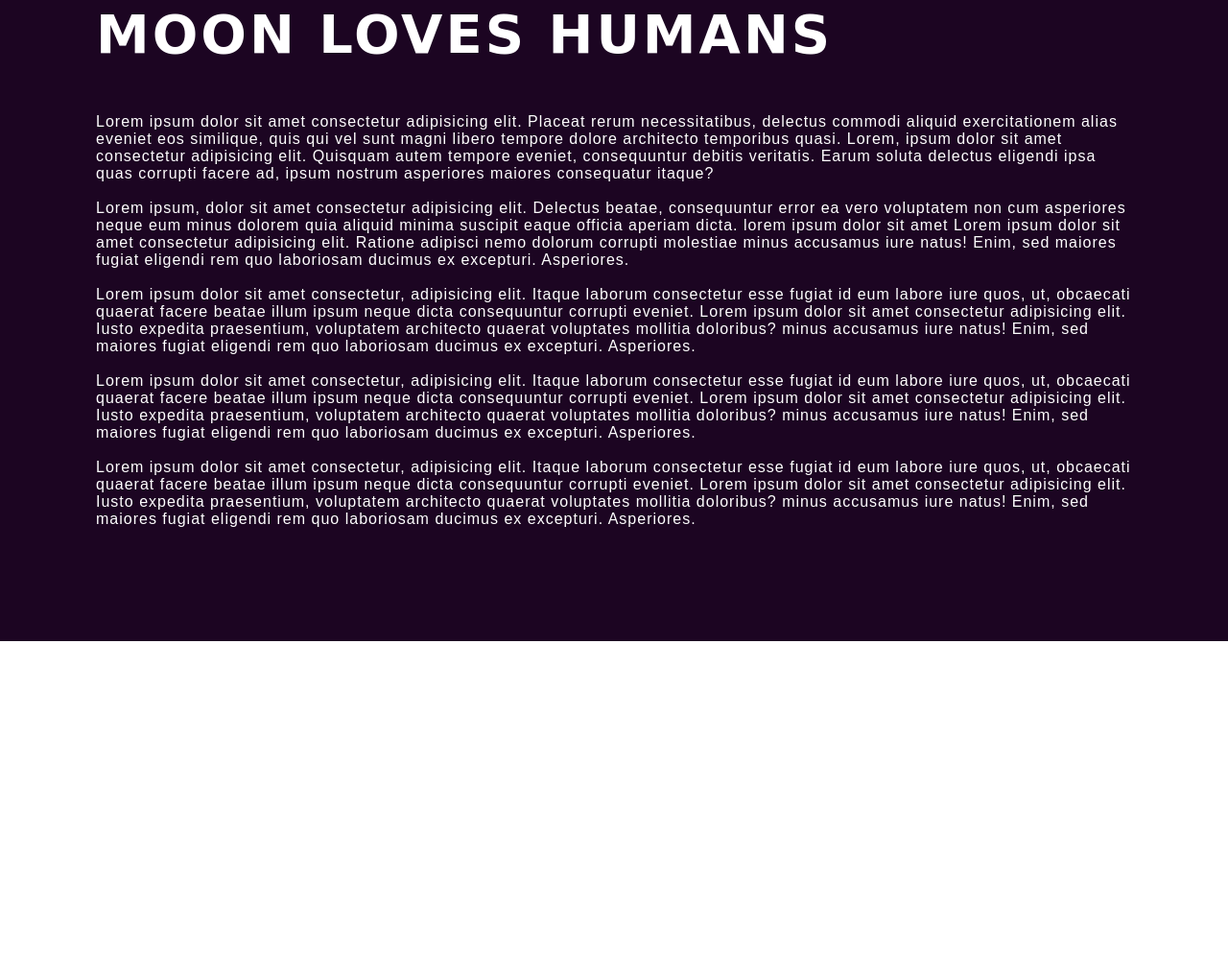
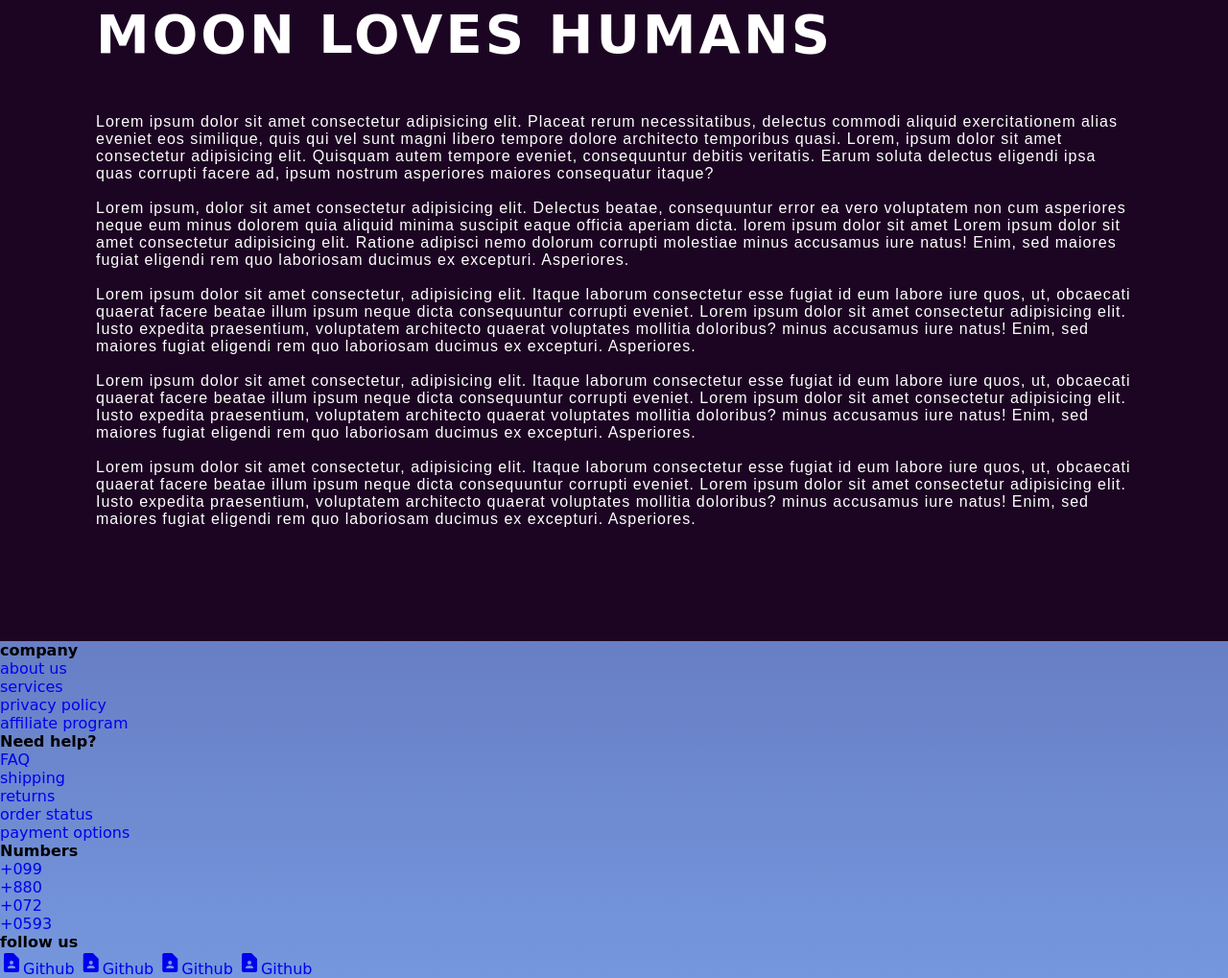
Before and after one commit to WMYM-Experimental/SecondTryWebsite, a plain HTML site: page index.html in a window 1280 px wide. Shown: the part 897-1916 px from the top of the page at 96% size. Before the commit the page ends 1565 px from the top, so only its background shows below. Drawn offline with Linux system fonts and the light colour scheme; a web font is replaced by a local one.

Commit message:
add a footer  structure, link google icons api and added favicons

```diff
--- a/index.html
+++ b/index.html
@@ -14,16 +14,23 @@
     <link rel="preconnect" href="https://fonts.googleapis.com">
     <link rel="preconnect" href="https://fonts.gstatic.com" crossorigin>
     <link href="https://fonts.googleapis.com/css2?family=Odibee+Sans&display=swap" rel="stylesheet">
+    <!-- google icons -->
+    <link href="https://fonts.googleapis.com/icon?family=Material+Icons" rel="stylesheet">
+    <!-- favicon  -->
+    <link rel="apple-touch-icon" sizes="180x180" href="img/favicon/apple-touch-icon.png">
+    <link rel="icon" type="image/png" sizes="32x32" href="img/favicon/favicon-32x32.png">
+    <link rel="icon" type="image/png" sizes="16x16" href="img/favicon/favicon-16x16.png">
 </head>
 
 <body>
     <header id="header">
-        <a href="#" class="header__logo">WMYM</a>
+        <a href="#header" class="header__logo">WMYM</a>
         <ul id="header__ul">
-            <li class="header__ul--li"><a href="#" class="header__ul__li--a header__ul__li_active">Home</a></li>
-            <li class="header__ul--li"><a href="#" class="header__ul__li--a">About</a></li>
-            <li class="header__ul--li"><a href="#" class="header__ul__li--a">Work</a></li>
-            <li class="header__ul--li"><a href="#" class="header__ul__li--a">Contact</a></li>
+            <li class="header__ul--li"><a href="#header" class="header__ul__li--a header__ul__li_active">Home</a></li>
+            <li class="header__ul--li"><a href="#about" class="header__ul__li--a">About</a></li>
+            <li class="header__ul--li"><a href="https://github.com/WashingtonYandun?tab=repositories"
+                    class="header__ul__li--a">Work</a></li>
+            <li class="header__ul--li"><a href="#contact" class="header__ul__li--a">Contact</a></li>
         </ul>
     </header>
 
@@ -35,6 +42,7 @@
         <a href="#about" class="section__a" id="section__a_btn">More</a>
         <img src="img/parallax/mountains_front.png" id="mountains_front" class="section__img">
     </section>
+
 
     <div class="about" id="about">
         <h2 class="about__title">Moon loves humans</h2>
@@ -70,12 +78,70 @@
             Asperiores.<br><br>
         </p>
     </div>
-    <!-- <footer id="contact">
+
+
+    <footer class="footer" id="contact">
+
         <div class="container">
-            <div class="container__row">
+
+            <div class="footer__row">
+
+                <div class="footer__column">
+                    <h4 class="column-title">company</h4>
+                    <ul>
+                        <li><a class="column__ul__li--a" href="#">about us</a></li>
+                        <li><a class="column__ul__li--a" href="#">services</a></li>
+                        <li><a class="column__ul__li--a" href="#">privacy policy</a></li>
+                        <li><a class="column__ul__li--a" href="#">affiliate program</a></li>
+                    </ul>
+                </div>
+
+                <div class="footer__column">
+                    <h4 class="column-title">Need help?</h4>
+                    <ul>
+                        <li><a class="column__ul__li--a" href="#">FAQ</a></li>
+                        <li><a class="column__ul__li--a" href="#">shipping</a></li>
+                        <li><a class="column__ul__li--a" href="#">returns</a></li>
+                        <li><a class="column__ul__li--a" href="#">order status</a></li>
+                        <li><a class="column__ul__li--a" href="#">payment options</a></li>
+                    </ul>
+                </div>
+
+                <div class="footer__column">
+                    <h4 class="column-title">Numbers</h4>
+                    <ul>
+                        <li><a class="column__ul__li--a" href="#">+099</a></li>
+                        <li><a class="column__ul__li--a" href="#">+880</a></li>
+                        <li><a class="column__ul__li--a" href="#">+072</a></li>
+                        <li><a class="column__ul__li--a" href="#">+0593</a></li>
+                    </ul>
+                </div>
+
+                <div class="footer__column">
+                    <h4 class="column-title">follow us</h4>
+                    <div class="column__contact-links">
+                        <a class="column__ul__li--a" href="https://github.com/WashingtonYandun" target="_blank"><span
+                                class="material-icons material-icons-outlined">
+                                contact_page
+                            </span>Github</a>
+                        <a class="column__ul__li--a" href="https://github.com/WashingtonYandun" target="_blank"><span
+                                class="material-icons material-icons-outlined">
+                                contact_page
+                            </span>Github</a>
+                        <a class="column__ul__li--a" href="https://github.com/WashingtonYandun" target="_blank"><span
+                                class="material-icons material-icons-outlined">
+                                contact_page
+                            </span>Github</a>
+                        <a class="column__ul__li--a" href="https://github.com/WashingtonYandun" target="_blank"><span
+                                class="material-icons material-icons-outlined">
+                                contact_page
+                            </span>Github</a>
+                    </div>
+                </div>
             </div>
         </div>
-    </footer> -->
+
+    </footer>
 </body>
 
 </html>
```
